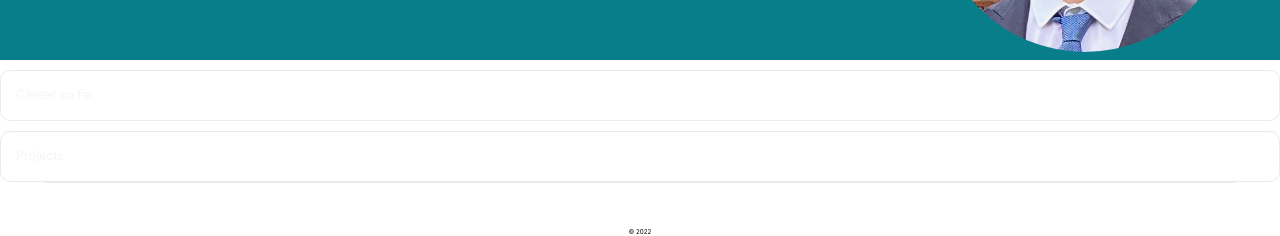
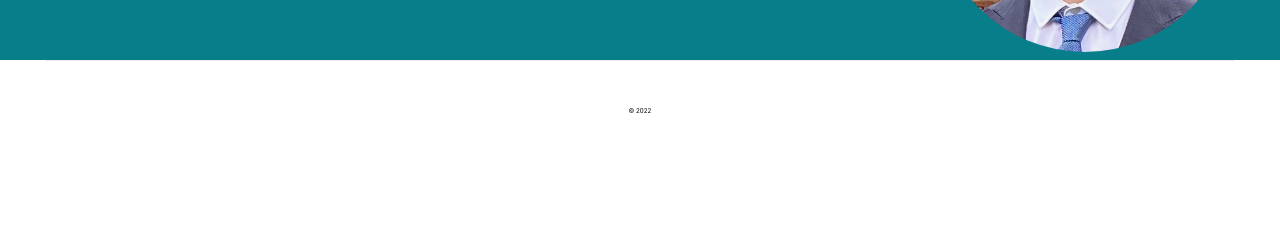
Before and after one commit to HarryAmmon/personal-site, a Next.js app: page / in a window 1280 px wide. Shown: the part 348-584 px from the top of the page. Built offline with nearby package versions, Linux system fonts and the light colour scheme.

Commit message:
Remove copy

```diff
--- a/pages/index.tsx
+++ b/pages/index.tsx
@@ -28,22 +28,6 @@ export default function Home() {
         </PageWidth>
         <Wave position="top" />
       </SiteWidth>
-
-      {/* Name, Nav bar to navigate to sections on the same page */}
-
-      {/* Desired sections (might be in order, might not be) */}
-      {/* Hire me - button to download my CV in pdf format */}
-      {/* Career history (brief) */}
-      {/* Projects - a short description of projects I've worked on */}
-      {/* Links to socials (github, dev, linkdin, twitter (again maybe)) */}
-      <main className={styles.main}>
-        <div className={styles.card}>
-          <P>Career so far</P>
-        </div>
-        <div className={styles.card}>
-          <P>Projects</P>
-        </div>
-      </main>
     </div>
   );
 }
--- a/styles/variables.scss
+++ b/styles/variables.scss
@@ -5,7 +5,6 @@ $large-phone-breakpoint: 700px;
 $small-phone-breakpoint: 300px;
 
 // Colors
-
 $background-primary: #087E8B;
 $secondary: #3A0CA3;
 $action: #FF5A5F;
```
